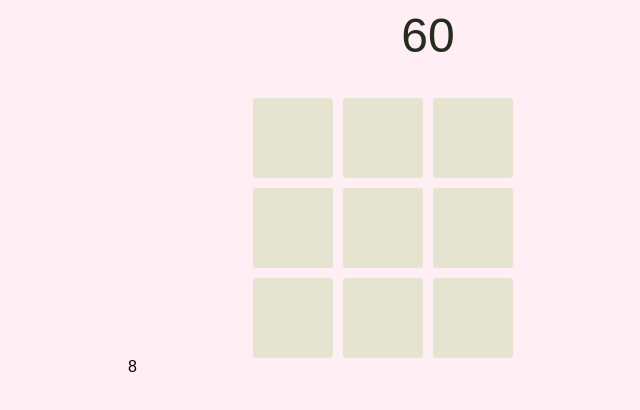
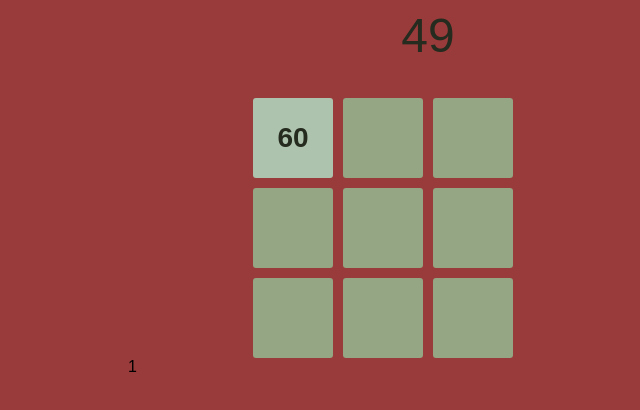
Before and after one commit to hrttn/fill-the-void, a plain HTML site: page index.html in a window 1280 px wide. Both pictures are taken after a click on the button 505 px from the left and 138 px from the top of the page. Shown: the whole page, without its empty margins (212-852 px from the left). Drawn offline with Linux system fonts and the light colour scheme.

Commit message:
allow to display last number before refresh

```diff
--- a/game.js
+++ b/game.js
@@ -1,13 +1,19 @@
-const alreadyDrawnNumbers = [60, 49, 1, 68, 23, 22, 84, 65, 77]
+const numbersToPlace = [60, 49, 1, 68, 23, 22, 84, 65, 77]
 
-const playedNumbers = []
+let playedNumbers = []
+let turn = 0
+let nextNumber
+
 initGame()
 
-let nextNumber = alreadyDrawnNumbers[playedNumbers.filter((nb) => !!nb).length]
-const nextRandomNumberPlace = document.getElementById("nextRandomNumber")
-nextRandomNumberPlace.innerText = nextNumber
+async function sleep(ms) {
+	return new Promise((resolve) => setTimeout(resolve, ms))
+}
 
-const roundsPlayed = document.getElementById("numbersPlace")
+function updateUi(){
+    document.getElementById("number-to-place").innerText = nextNumber
+    document.getElementById("turns-played").innerText = turn
+}
 
 function checkAllOptions(randomNumber) {
 	let availableOptions = 0
@@ -83,16 +89,17 @@ function checkAllOptions(randomNumber) {
 	return availableOptions > 0
 }
 
-function getRandomNumber() {
-	const canStillPlay = checkAllOptions(
-		alreadyDrawnNumbers[playedNumbers.filter((nb) => !!nb).length]
-	)
-	if (canStillPlay) {
-		return alreadyDrawnNumbers[playedNumbers.filter((nb) => !!nb).length]
-	} else {
+
+async function getNextRound() {
+	turn = turn + 1
+	nextNumber = numbersToPlace[turn]
+    updateUi()
+	const canStillPlay = checkAllOptions(nextNumber)
+
+	if (!canStillPlay) {
 		document.body.style.backgroundColor = "#9A3B3B"
-		initGame()
-		return alreadyDrawnNumbers[playedNumbers.filter((nb) => !!nb).length]
+        await sleep(5000)
+        initGame()
 	}
 }
 
@@ -100,19 +107,20 @@ function initButtons() {
 	const buttonList = document.getElementById("buttonList")
 	buttonList.innerHTML = ""
 	document.body.style.backgroundColor = "#FFEEF4"
+
 	for (let counter = 0; counter < 9; counter = counter + 1) {
 		let button = document.createElement("button")
 		button.className = "button button-to-rank button--available"
 		button.id = `button-${counter}`
 		button.dataset.index = counter
 		button.innerText = ""
-		button.addEventListener("click", () => {
+		button.addEventListener("click", async () => {
 			if (button.innerText === "") {
 				button.innerText = nextNumber
 				button.disabled = true
 				button.className = "button button-to-rank button--filled"
 				playedNumbers.splice(button.dataset.index, 1, nextNumber)
-				getNextRound()
+				await getNextRound()
 			}
 		})
 		buttonList.appendChild(button)
@@ -120,6 +128,10 @@ function initButtons() {
 }
 
 function initTurns() {
+	turn = 0
+    nextNumber = numbersToPlace[turn]
+    updateUi()
+
 	for (let counter = 0; counter < 9; counter = counter + 1) {
 		playedNumbers[counter] = undefined
 	}
@@ -129,9 +141,3 @@ function initGame() {
 	initButtons()
 	initTurns()
 }
-
-function getNextRound() {
-	nextNumber = getRandomNumber()
-	nextRandomNumberPlace.innerText = nextNumber
-	roundsPlayed.innerText = alreadyDrawnNumbers.filter((nb) => !!nb).length - 1
-}
--- a/index.html
+++ b/index.html
@@ -6,10 +6,10 @@
     <body>
         <main id="main" class="main">
 
-            <div class="next-random-number" id="nextRandomNumber"></div>
+            <div class="next-random-number" id="number-to-place"></div>
             <div id="buttonList" class="buttons-list">
             </div>
-            <div class="score" id="numbersPlace"></div>
+            <div class="score" id="turns-played"></div>
         </main>
     </body>
     <footer>
```
